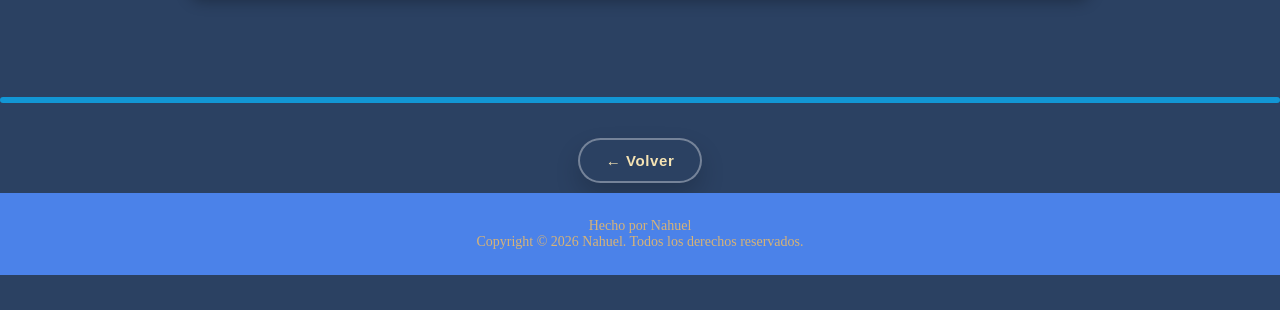
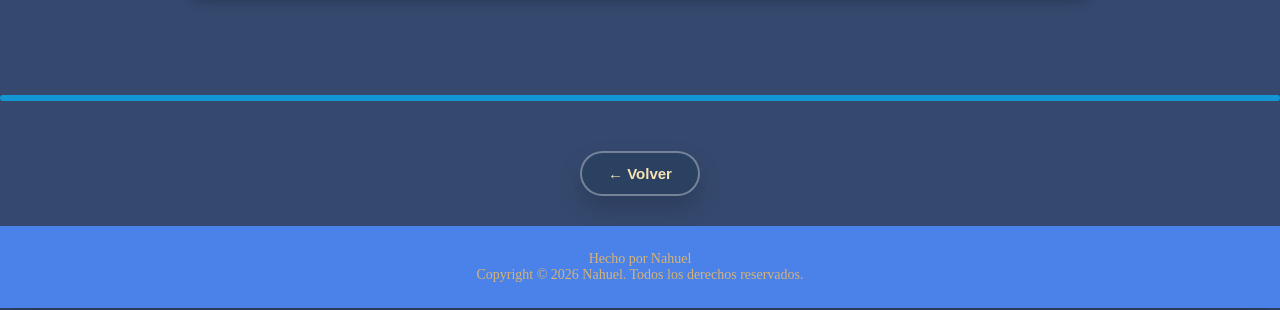
Before and after one commit to Nossva/Identikit-Toji, a plain HTML site: page personasQueDerrote.html in a window 1280 px wide. Shown: the part 1346-1656 px from the top of the page. Before the commit the page ends 1621 px from the top, so only its background shows below. Drawn offline with Linux system fonts and the light colour scheme.

Commit message:
Boton arreglado

```diff
--- a/personasQueDerrote.html
+++ b/personasQueDerrote.html
@@ -74,9 +74,9 @@
 
   <div class="linea"></div>
 
-  <center>
-    <a href="index.html" class="btn-volver">← Volver</a>
-  </center>
+
+  <a href="index.html" class="btn-volver">← Volver</a>
+
 
   <script>
     // Congelar GIFs hasta que se haga hover
--- a/styles.css
+++ b/styles.css
@@ -213,24 +213,8 @@
   object-fit: cover;
 }
 
-.personas-page .btn-volver {
-  display: inline-block;
-  margin: 15px auto 0;
-  margin-bottom: 10px;
-  padding: 12px 26px;
-  background: #2B4162;
-  color: #F5E3B3;
-  text-decoration: none;
-  font-weight: 700;
-  font-size: 15px;
-  border-radius: 50px;
-  border: 2px solid rgba(255, 255, 255, 0.35);
-  box-shadow: 0 12px 24px rgba(0, 0, 0, 0.18);
-  transition: transform 0.2s ease, box-shadow 0.2s ease, background 0.2s ease;
-  letter-spacing: 0.04em;
-}
 
-.personas-page .btn-volver:hover {
+.personas-page {
   transform: translateY(-2px);
   box-shadow: 0 14px 26px rgba(0, 0, 0, 0.25);
   background: #35496f;
```
Also changed, not shown: zeninClan.html (+1 -3 lines).
